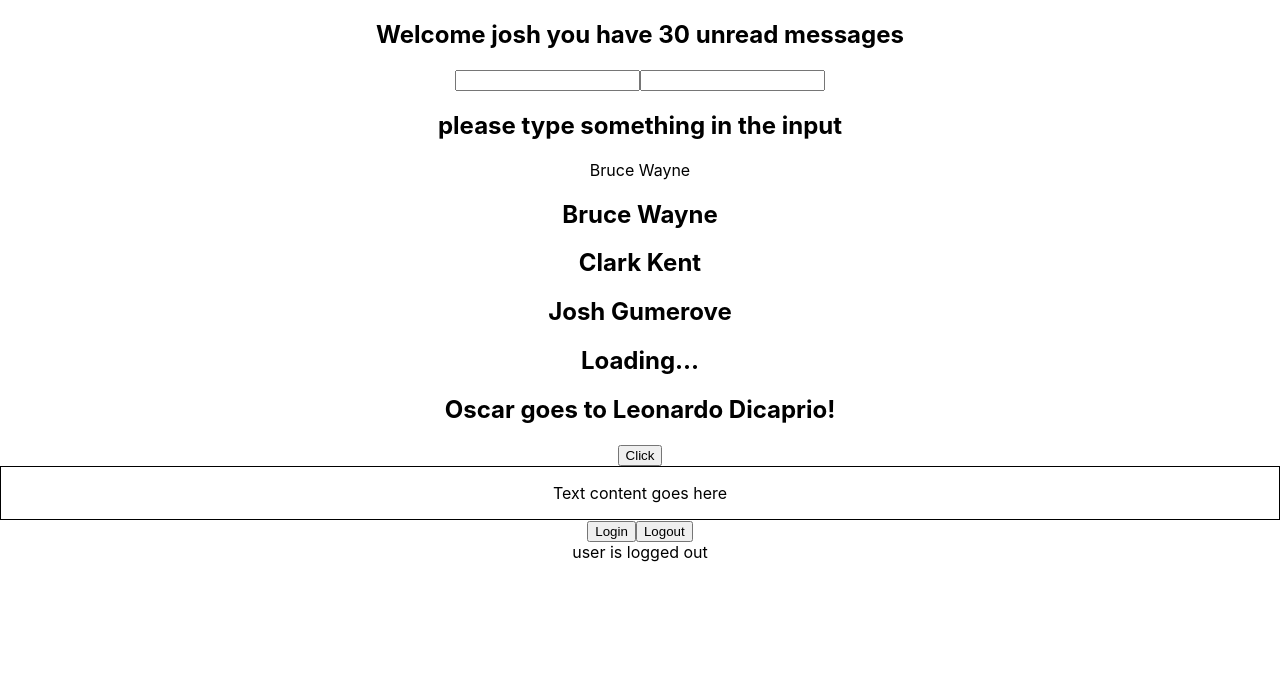
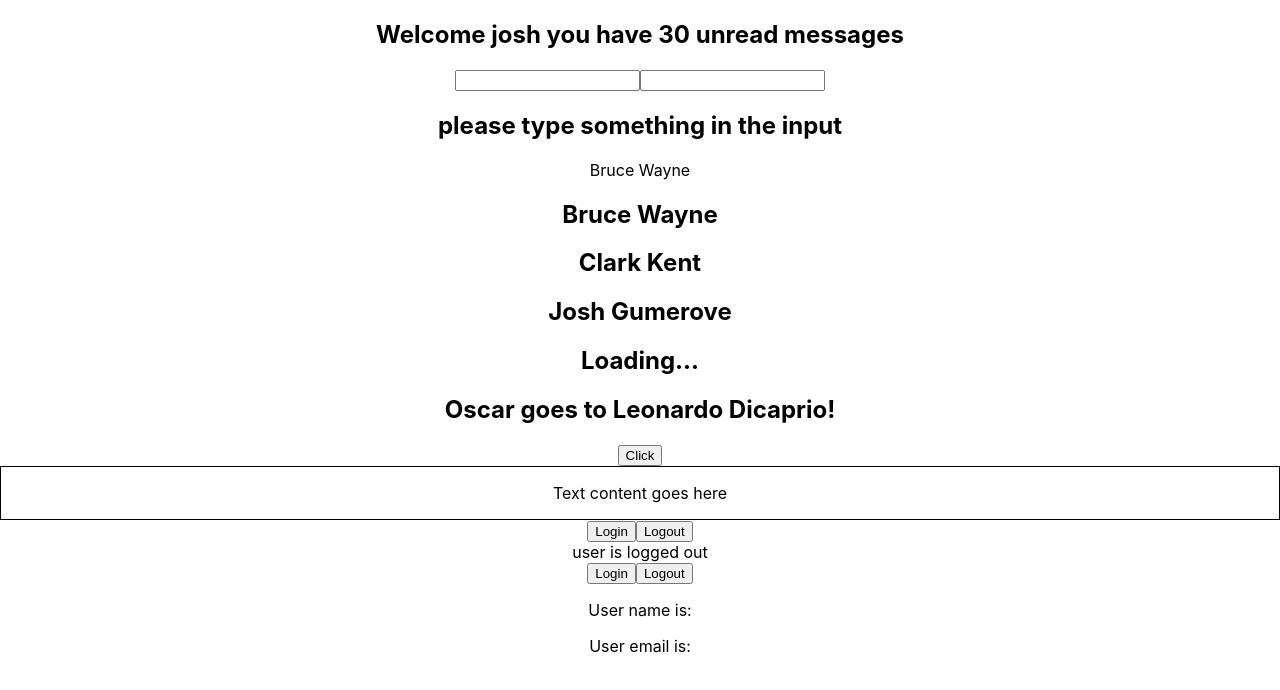
Before and after one commit to joshgumerove/react-typescript-demo, a React (Create React App) app: page / in a window 1280 px wide. Shown: the top 690 px of the page. Built offline with nearby package versions, Linux system fonts and the light colour scheme.

Commit message:
specifying future value with useState hook

```diff
--- a/src/App.tsx
+++ b/src/App.tsx
@@ -10,6 +10,7 @@
 import { Container } from "./components/Container";
 import "./App.css";
 import { LoggedIn } from "./components/state/LoggedIn";
+import { User } from "./components/state/User";
 
 function App() {
   const [value, setValue] = useState<string>("");
@@ -36,6 +37,7 @@
       <Button handleClick={(e, id) => console.log("Button clicked: ", e, id)} />
       <Container styles={{ border: "1px solid black", padding: "1rem" }} />
       <LoggedIn />
+      <User />
     </div>
   );
 }
--- /dev/null
+++ b/src/components/state/AuthUser.ts
@@ -0,0 +1,6 @@
+interface AuthUser {
+  name: string;
+  email: string;
+}
+
+export type { AuthUser };
--- /dev/null
+++ b/src/components/state/User.tsx
@@ -0,0 +1,26 @@
+import React, { FC } from "react";
+import { AuthUser } from "./AuthUser";
+import { useState } from "react";
+
+const User: FC = () => {
+  const [user, setUser] = useState<AuthUser | null>(null);
+  const handleLogin = () => {
+    setUser({ name: "Josh", email: "Gumerove" });
+  };
+  const handleLogout = () => {
+    setUser(null);
+  };
+
+  return (
+    <div>
+      <button onClick={handleLogin}>Login</button>
+      <button onClick={handleLogout}>Logout</button>
+      <div>
+        <p>User name is: {user?.name}</p>
+        <p>User email is: {user?.email}</p>
+      </div>
+    </div>
+  );
+};
+
+export { User };
```
